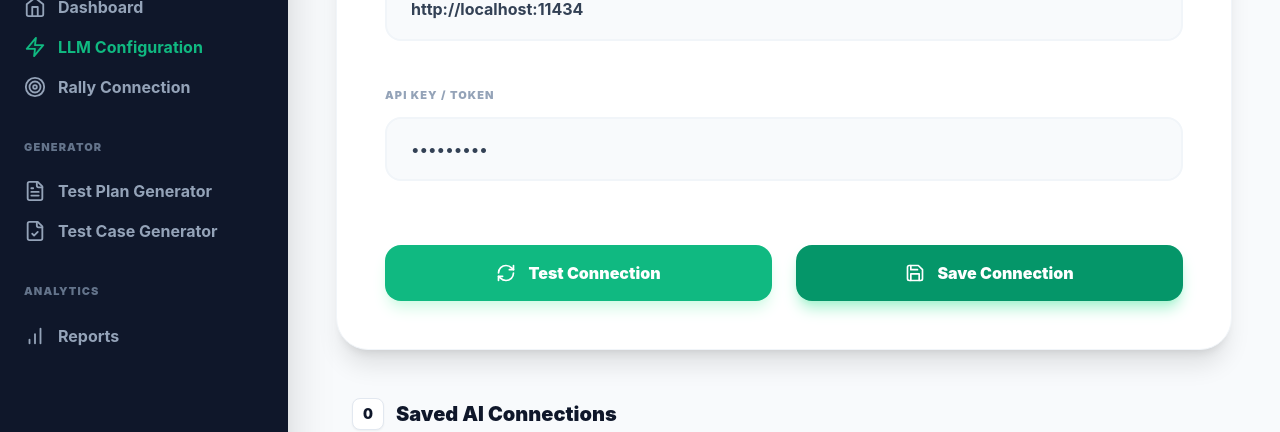
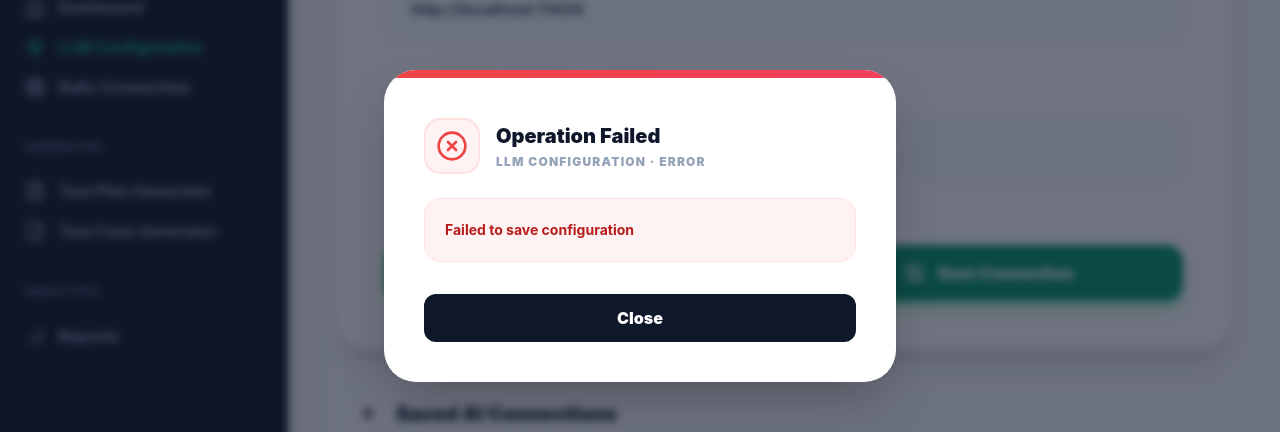
Before and after one commit to Janetjosephau/TestingBuddyAI, a React (Vite) app in the folder QaTestingBuddy AI/frontend/: page /connections/llm in a window 1280 px wide. Both pictures are taken after typing "Sample", "Sample123" into the empty fields and a click on the button "Save Connection". Shown: the part 174-606 px from the top of the page. Built offline with nearby package versions, Linux system fonts and the light colour scheme; no server answers; the HTML template or start-up script is replaced by a standard one.

Commit message:
fix(ui): add missing modals to LLM configuration and ensure visibility

```diff
--- a/QaTestingBuddy AI/frontend/src/pages/LLMConfiguration.tsx
+++ b/QaTestingBuddy AI/frontend/src/pages/LLMConfiguration.tsx
@@ -361,6 +361,55 @@ const LLMConfiguration: React.FC = () => {
           </div>
         </div>
       </div>
+      {/* Delete Confirmation Modal */}
+      {deleteConfirmId && (
+        <div className="fixed inset-0 z-50 flex items-center justify-center p-4">
+          <div className="absolute inset-0 bg-slate-900/60 backdrop-blur-sm" onClick={() => setDeleteConfirmId(null)} />
+          <div className="relative w-full max-w-md bg-white rounded-[2rem] shadow-2xl overflow-hidden animate-in zoom-in-95 fade-in duration-300">
+            <div className="p-10 text-center">
+              <div className="w-20 h-20 bg-red-50 text-red-500 rounded-full flex items-center justify-center mx-auto mb-6">
+                <Trash2 size={40} />
+              </div>
+              <h2 className="text-2xl font-black text-slate-900 mb-2">Delete AI Connection?</h2>
+              <p className="text-slate-500 font-medium mb-8">This will permanently remove this LLM configuration. This action cannot be undone.</p>
+              <div className="flex space-x-4">
+                <button onClick={() => setDeleteConfirmId(null)} className="flex-1 h-14 bg-slate-100 text-slate-700 rounded-xl font-bold hover:bg-slate-200 transition-all">Cancel</button>
+                <button onClick={confirmDelete} className="flex-1 h-14 bg-red-500 text-white rounded-xl font-bold hover:bg-red-600 shadow-lg shadow-red-500/20 transition-all">Yes, Delete</button>
+              </div>
+            </div>
+          </div>
+        </div>
+      )}
+
+      {/* Error Modal */}
+      {errorModal && (
+        <div className="fixed inset-0 z-50 flex items-center justify-center p-4">
+          <div className="absolute inset-0 bg-slate-900/60 backdrop-blur-sm" onClick={() => setErrorModal(null)} />
+          <div className="relative w-full max-w-lg bg-white rounded-[2rem] shadow-2xl overflow-hidden animate-in zoom-in-95 fade-in duration-300">
+            <div className="h-2 w-full bg-gradient-to-r from-red-500 to-rose-500" />
+            <div className="p-10">
+              <div className="flex items-start space-x-4 mb-6">
+                <div className="w-14 h-14 rounded-2xl bg-red-50 border-2 border-red-100 flex items-center justify-center flex-shrink-0">
+                  <XCircle size={32} className="text-red-500" />
+                </div>
+                <div className="pt-1">
+                  <h2 className="text-xl font-black text-slate-900">{errorModal?.title}</h2>
+                  <p className="text-xs font-black text-slate-400 uppercase tracking-widest mt-1">LLM Configuration · Error</p>
+                </div>
+              </div>
+              <div className="bg-red-50 border border-red-100 rounded-2xl p-5 mb-8">
+                <p className="text-sm font-bold text-red-700 leading-relaxed">{errorModal?.detail}</p>
+              </div>
+              <button
+                onClick={() => setErrorModal(null)}
+                className="w-full h-12 bg-slate-900 text-white rounded-xl font-black hover:bg-slate-800 transition-all"
+              >
+                Close
+              </button>
+            </div>
+          </div>
+        </div>
+      )}
     </div>
   )
 }
```
